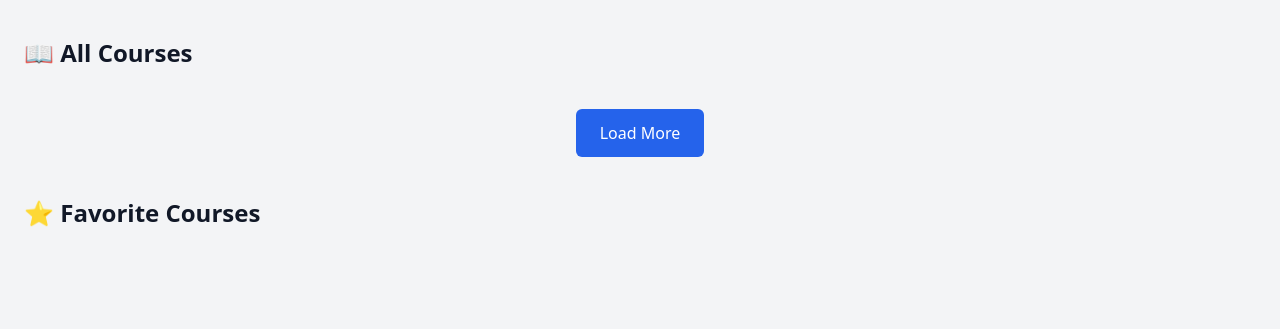
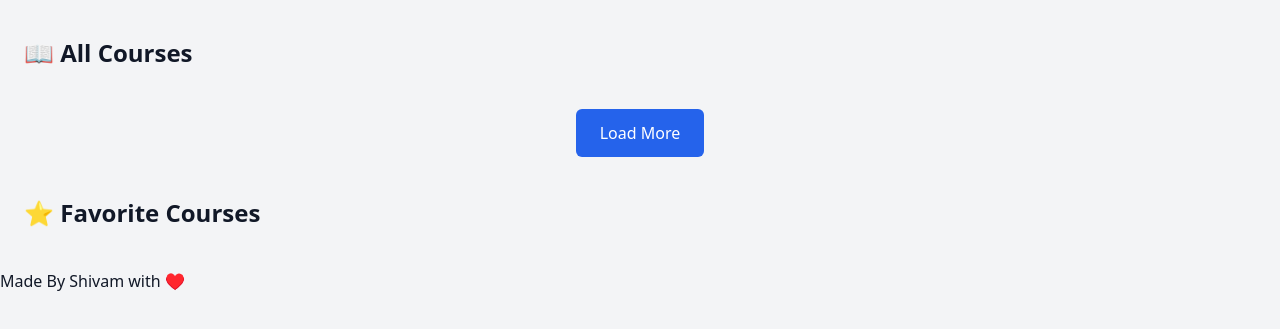
Before and after one commit to shivamapatel03/YTCourse, a plain HTML site: page YoutubeCourse/index.html in a window 1280 px wide. Shown: the part 137-466 px from the top of the page. Drawn offline with nearby package versions, Linux system fonts and the light colour scheme; no server answers.

Commit message:
Update index.html

```diff
--- a/YoutubeCourse/index.html
+++ b/YoutubeCourse/index.html
@@ -45,7 +45,7 @@
         <div id="favorites" class="grid grid-cols-1 sm:grid-cols-2 md:grid-cols-3 lg:grid-cols-4 gap-6"></div>
 
     </div>
-
+<h6>Made By Shivam with ♥️</h6>
     <script src="script.js"></script>
 </body>
 </html>
```
